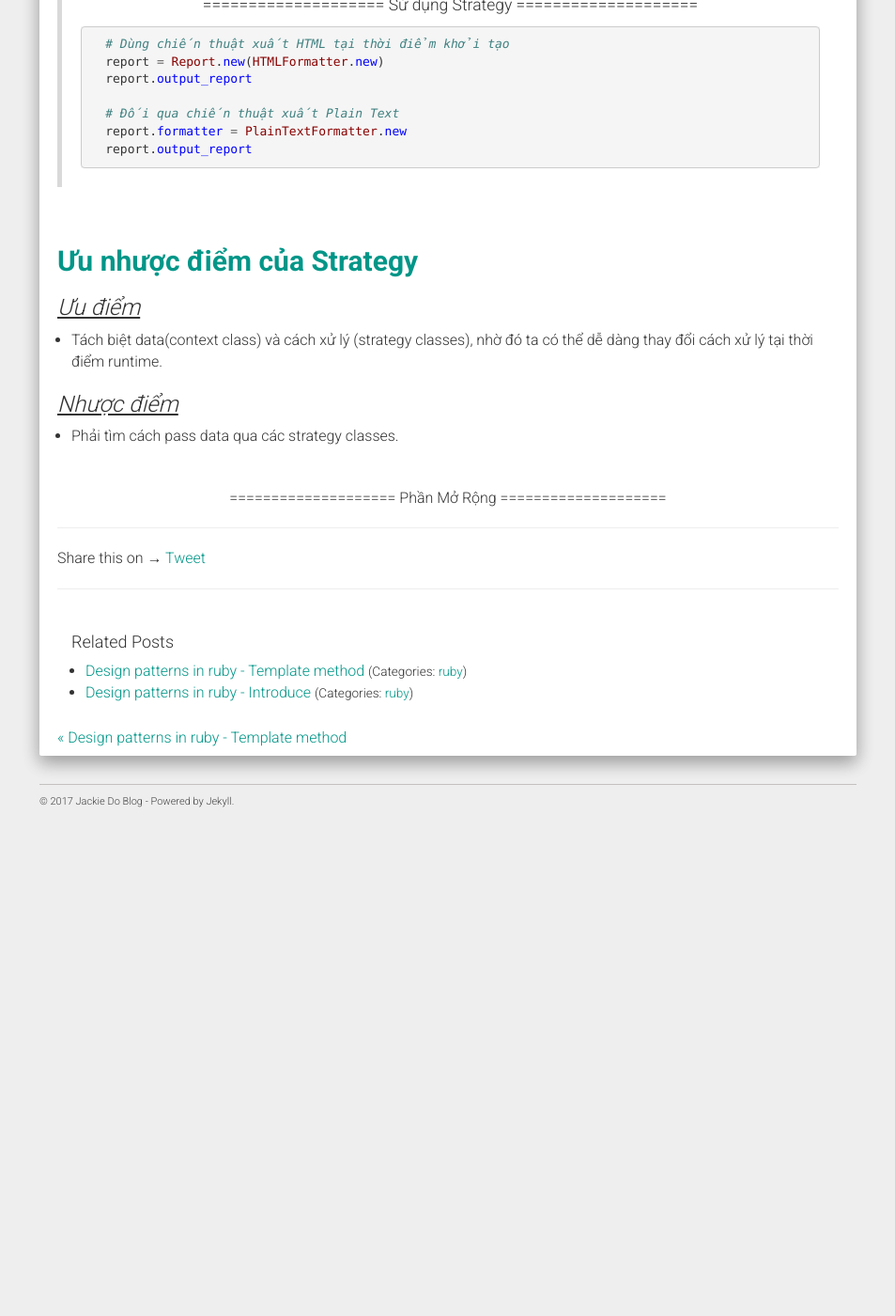
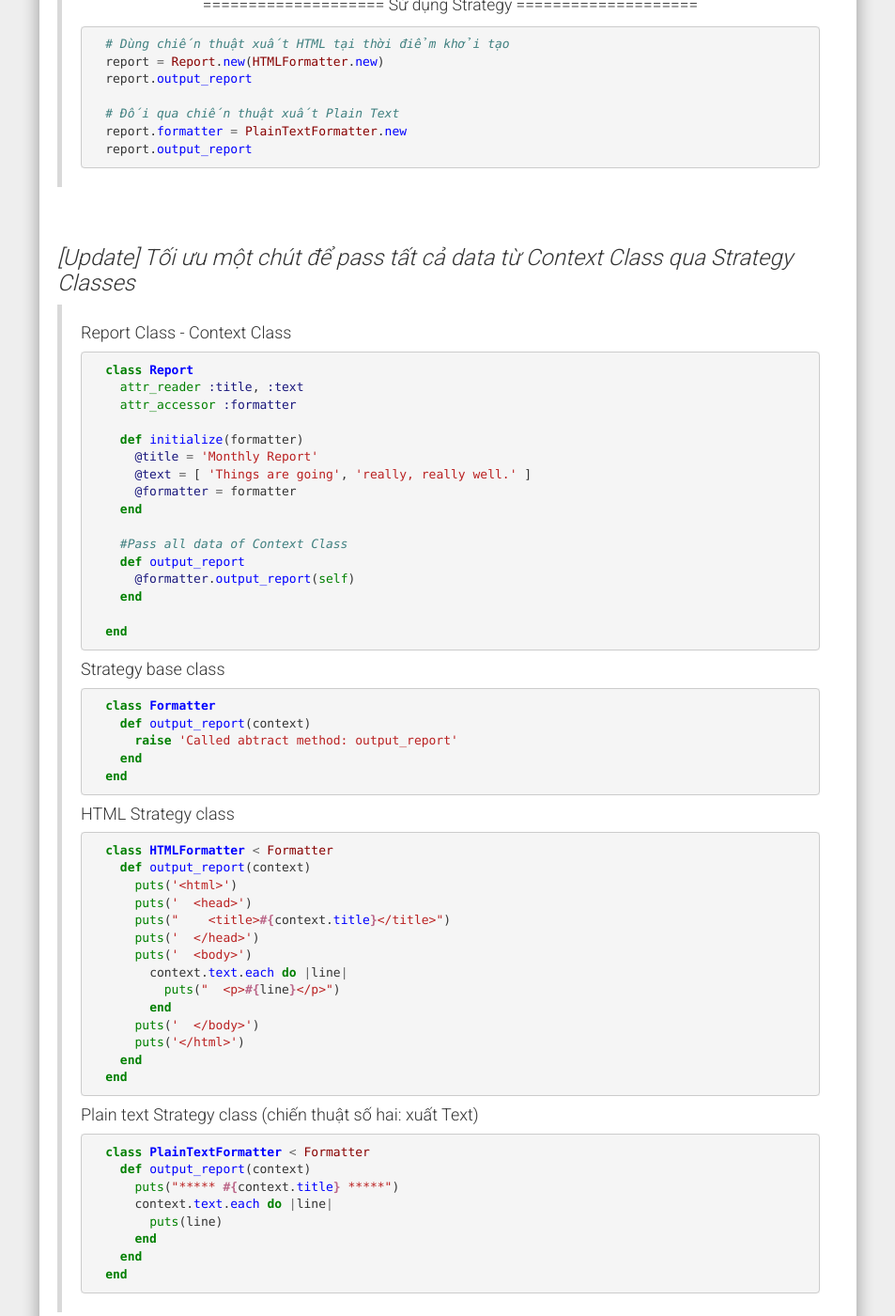
Before and after one commit to jackiedo91/jackie_do_blog, a Jekyll site: the page built from _posts/2017-12-03-template-method-stategy-in-ruby.md, in a window 1280 px wide and 1400 px high, scrolled down 1838 px. Shown: the whole window at 94% size, without its empty margins (313-1266 px from the left). Built offline with Jekyll 4.4.1, drawn with Linux system fonts in a browser that asks for light colours; nearby versions of some CDN libraries; comment, search, counter and statistics services are not loaded; before the commit the page ends 2726 px from its top, so only the background shows below that.

Commit message:
update strategy

```diff
--- a/_posts/2017-12-03-template-method-stategy-in-ruby.md
+++ b/_posts/2017-12-03-template-method-stategy-in-ruby.md
@@ -93,6 +93,73 @@ Vẫn bài toán xuất report với nhiều format khác nhau (HTML, plain text
 {% endhighlight %}
 
 </blockquote>
+<br/>
+<h3><i>[Update] Tối ưu một chút để pass tất cả data từ Context Class qua Strategy Classes</i></h3>
+<blockquote>
+<h4>Report Class - Context Class</h4>
+
+{% highlight ruby %}
+  class Report
+    attr_reader :title, :text
+    attr_accessor :formatter
+
+    def initialize(formatter)
+      @title = 'Monthly Report'
+      @text = [ 'Things are going', 'really, really well.' ]
+      @formatter = formatter
+    end
+
+    #Pass all data of Context Class
+    def output_report
+      @formatter.output_report(self)
+    end
+
+  end
+{% endhighlight %}
+
+<h4>Strategy base class</h4>
+
+{% highlight ruby %}
+  class Formatter
+    def output_report(context)
+      raise 'Called abtract method: output_report'
+    end
+  end
+{% endhighlight %}
+
+<h4>HTML Strategy class</h4>
+
+{% highlight ruby %}
+  class HTMLFormatter < Formatter
+    def output_report(context)
+      puts('<html>')
+      puts('  <head>')
+      puts("    <title>#{context.title}</title>")
+      puts('  </head>')
+      puts('  <body>')
+        context.text.each do |line|
+          puts("  <p>#{line}</p>")
+        end
+      puts('  </body>')
+      puts('</html>')
+    end
+  end
+{% endhighlight %}
+
+<h4>Plain text Strategy class (chiến thuật số hai: xuất Text)</h4>
+
+{% highlight ruby %}
+  class PlainTextFormatter < Formatter
+    def output_report(context)
+      puts("***** #{context.title} *****")
+      context.text.each do |line|
+        puts(line)
+      end
+    end
+  end
+{% endhighlight %}
+
+</blockquote>
 
 <br/>
 <h2>Ưu nhược điểm của Strategy</h2>
```
